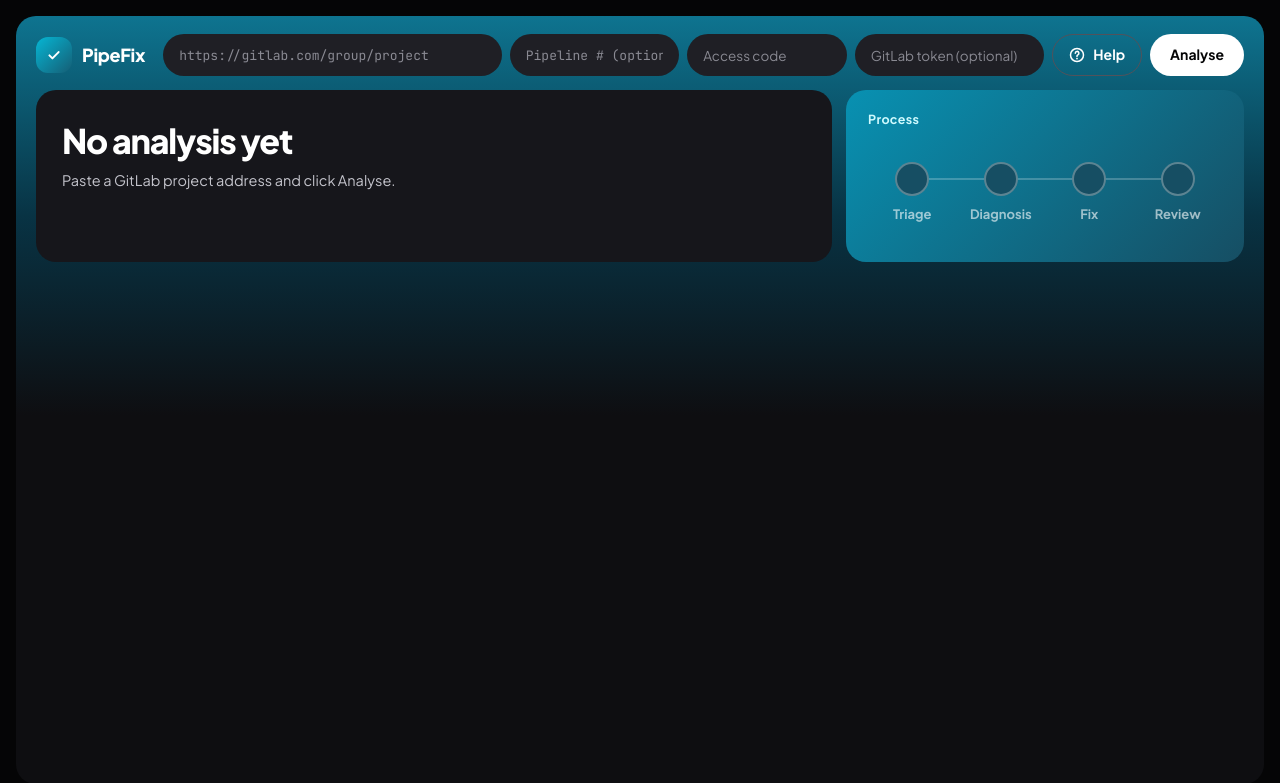
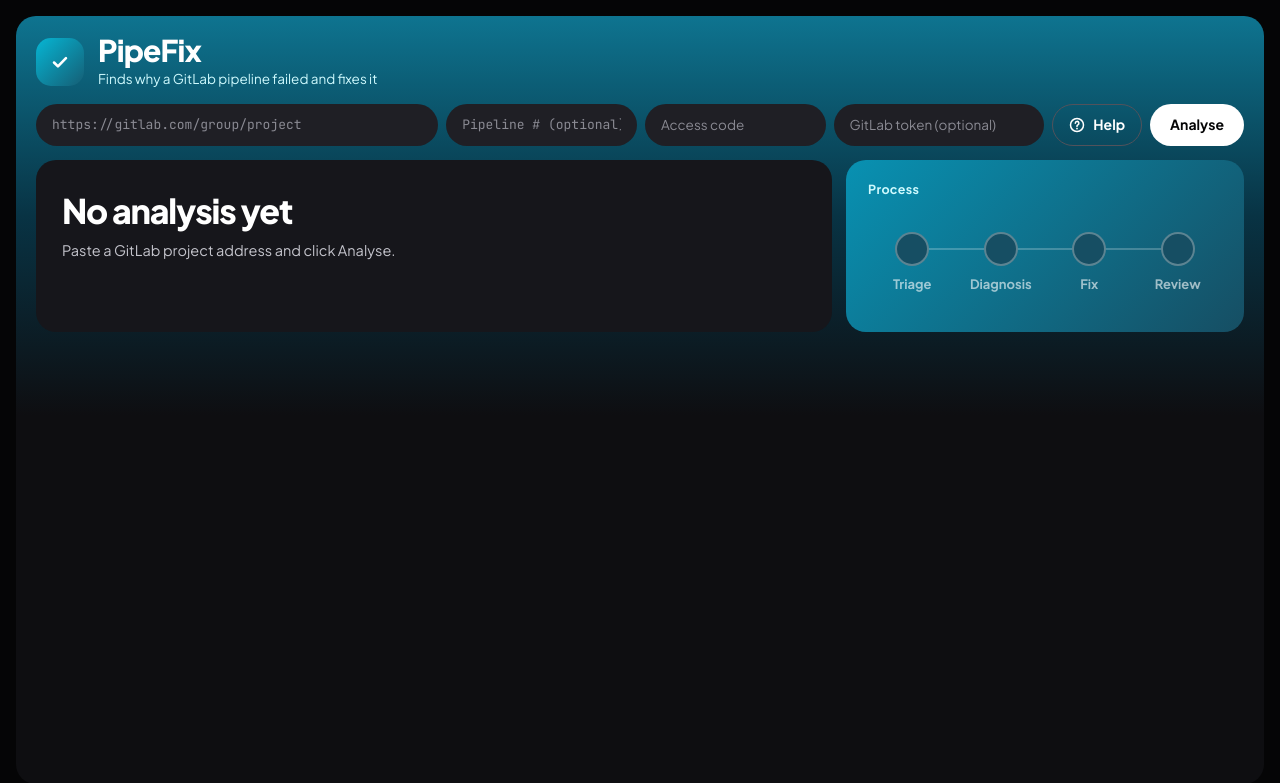
Before and after one commit to Galaxya-AI/Pipefix-api, a Flask app: template templates/index.html in a window 1280 px wide. Shown: the top 783 px of the page. Run offline with Flask 3, Linux system fonts and the light colour scheme; the template is opened without the code that fills it, so the values that code supplies are empty; parts of the project's set-up code (start-up, migrations or seed data) failed here and were passed over.

Commit message:
feat: put the PipeFix name on its own line above the form, bigger
The logo and the name now sit above the address, pipeline, access code and Analyse fields, in a larger size with a one-line description, and the form uses the full width below.

```diff
--- a/templates/index.html
+++ b/templates/index.html
@@ -31,11 +31,14 @@
            background: linear-gradient(180deg, #0e7490 0%, #083344 26%, var(--panel) 52%, var(--panel) 100%); }
 
   header { flex: none; display: flex; flex-wrap: wrap; align-items: center; gap: 14px 18px; }
-  .brand { display: flex; align-items: center; gap: 10px; }
-  .logo { width: 36px; height: 36px; border-radius: 12px; display: grid; place-items: center;
+  /* The name on its own line, above the form */
+  .brand { flex: 1 1 100%; display: flex; align-items: center; gap: 14px; }
+  .logo { width: 48px; height: 48px; border-radius: 15px; display: grid; place-items: center;
           background: linear-gradient(135deg, #06b6d4 0%, #155e75 100%); }
-  .wordmark { font-size: 18px; font-weight: 800; color: var(--ink); letter-spacing: -.3px; }
-  form { flex: 1 1 640px; min-width: 0; display: flex; flex-wrap: wrap; align-items: center; gap: 8px; justify-content: flex-end; }
+  .logo svg { width: 26px; height: 26px; }
+  .wordmark { font-size: 30px; font-weight: 800; color: var(--ink); letter-spacing: -.8px; line-height: 1.1; }
+  .tagline { margin: 2px 0 0; font-size: 13.5px; color: #cffafe; }
+  form { flex: 1 1 100%; min-width: 0; display: flex; flex-wrap: wrap; align-items: center; gap: 8px; }
   .field { position: relative; display: flex; }
   .sr { position: absolute; width: 1px; height: 1px; overflow: hidden; clip: rect(0 0 0 0); white-space: nowrap; }
   input { height: 42px; padding: 0 16px; border: 0; border-radius: 999px; background: var(--card-2); color: var(--ink);
@@ -168,7 +171,10 @@
   <header>
     <div class="brand">
       <span class="logo" aria-hidden="true"><svg width="20" height="20" viewBox="0 0 24 24"><path d="M6.5 12.5l3.6 3.6L17.5 8.5" fill="none" stroke="#fff" stroke-width="2.4" stroke-linecap="round" stroke-linejoin="round"/></svg></span>
-      <span class="wordmark">PipeFix</span>
+      <div>
+        <div class="wordmark">PipeFix</div>
+        <p class="tagline">Finds why a GitLab pipeline failed and fixes it</p>
+      </div>
     </div>
     <form id="form">
       <div class="field f-project"><label class="sr" for="project">Project or pipeline address</label>
```
